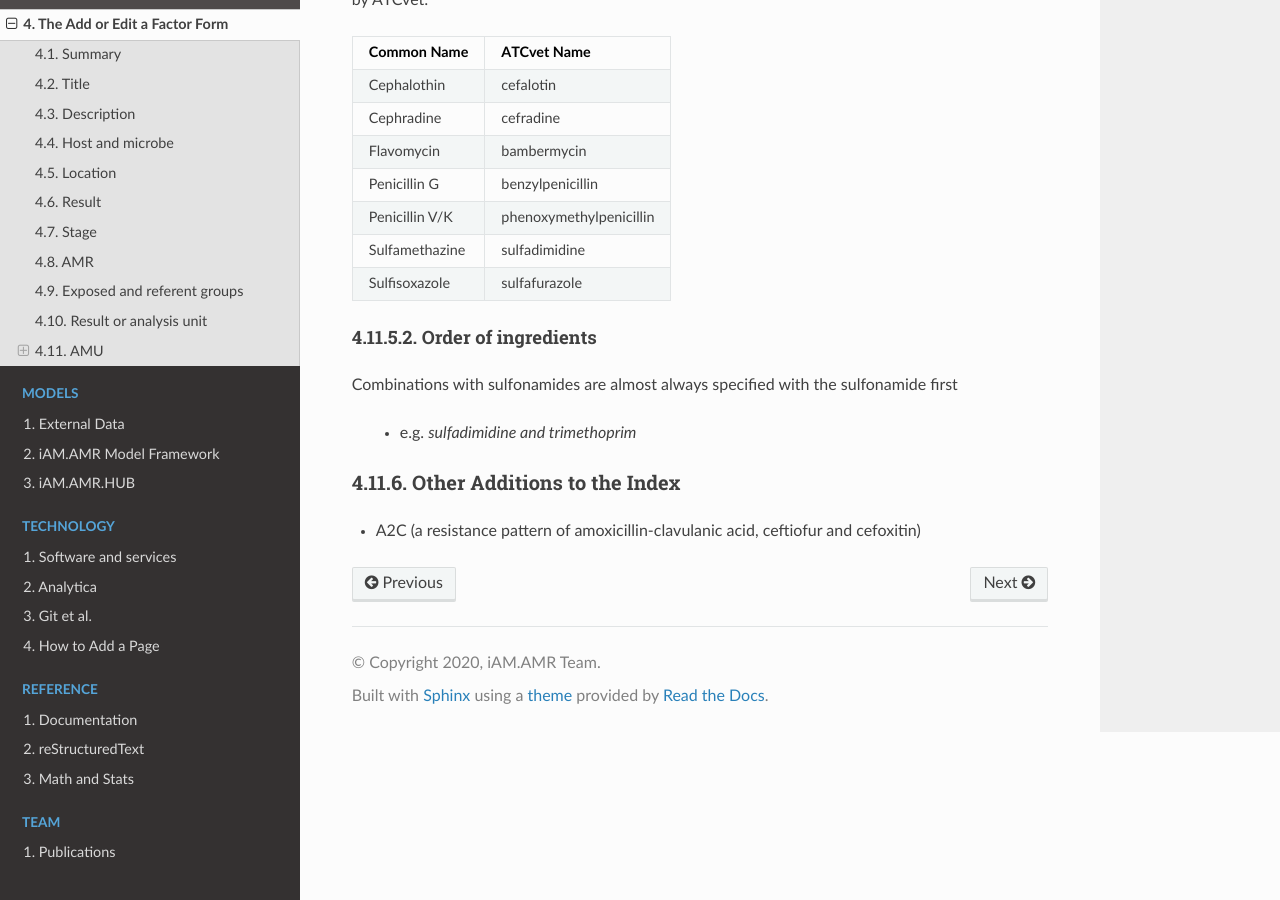
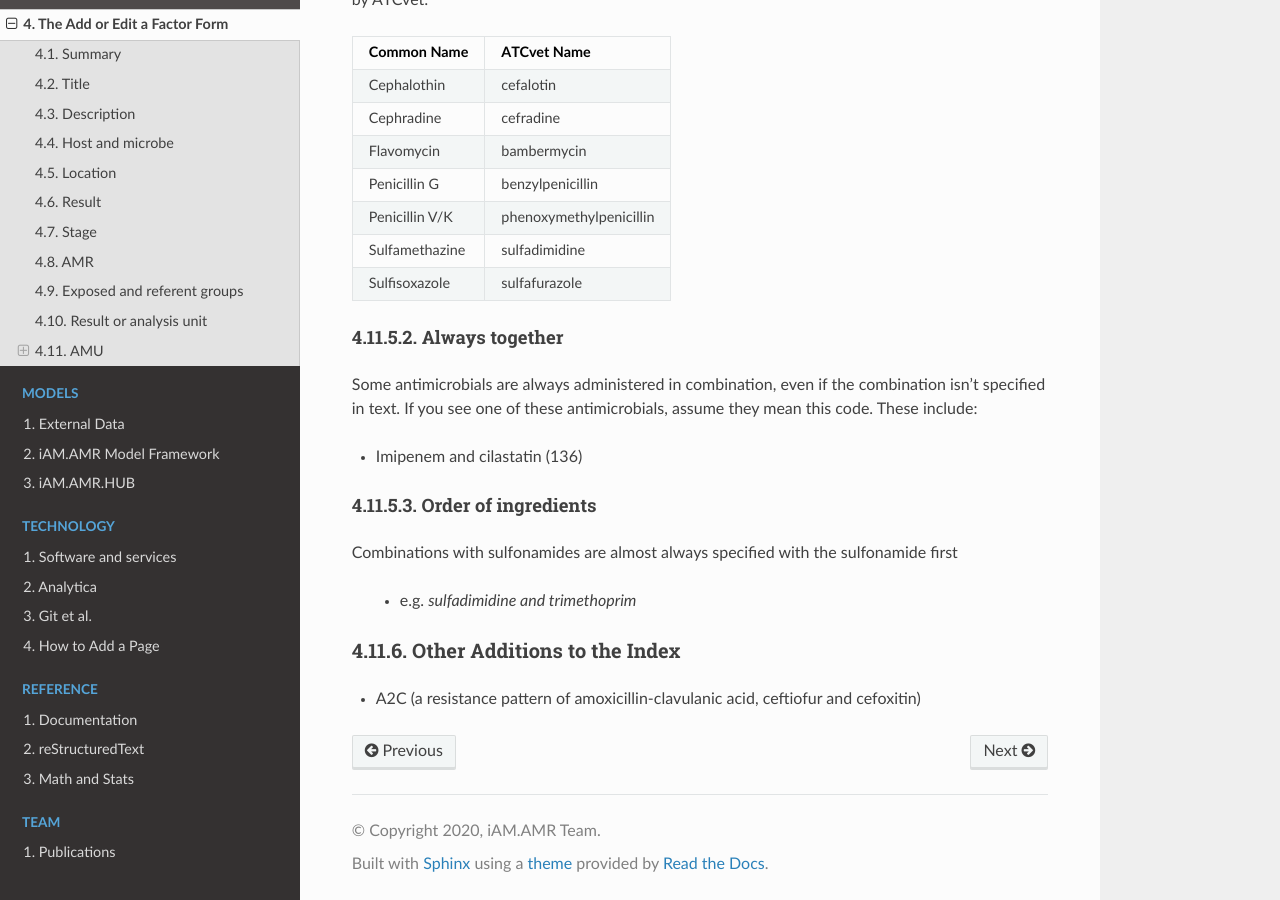
Before and after one commit to iAM-AMR/iAM.AMR.DOC, a Sphinx documentation site: the page built from source/data_extraction/form_factor.rst, in a window 1280 px wide and 900 px high, scrolled down 7288 px. Built offline with Sphinx 7.4.7 and the Read the Docs theme 2.0.0, drawn with Linux system fonts in a browser that asks for light colours; pages that are not in the unit, such as notebooks, are missing from menus; a script that is not in the unit is left out.

Commit message:
Add imipenem and cilastatin combination to the select AM guidance

```diff
--- a/source/data_extraction/form_factor.rst
+++ b/source/data_extraction/form_factor.rst
@@ -234,6 +234,13 @@ Sulfamethazine  sulfadimidine
 Sulfisoxazole   sulfafurazole
 ==============  =======================
 
+Always together
++++++++++++++++
+
+Some antimicrobials are always administered in combination, even if the combination isn't specified in text. If you see one of these antimicrobials, assume they mean this code. These include:
+
+- Imipenem and cilastatin (136)
+
 Order of ingredients
 ++++++++++++++++++++
 
```
